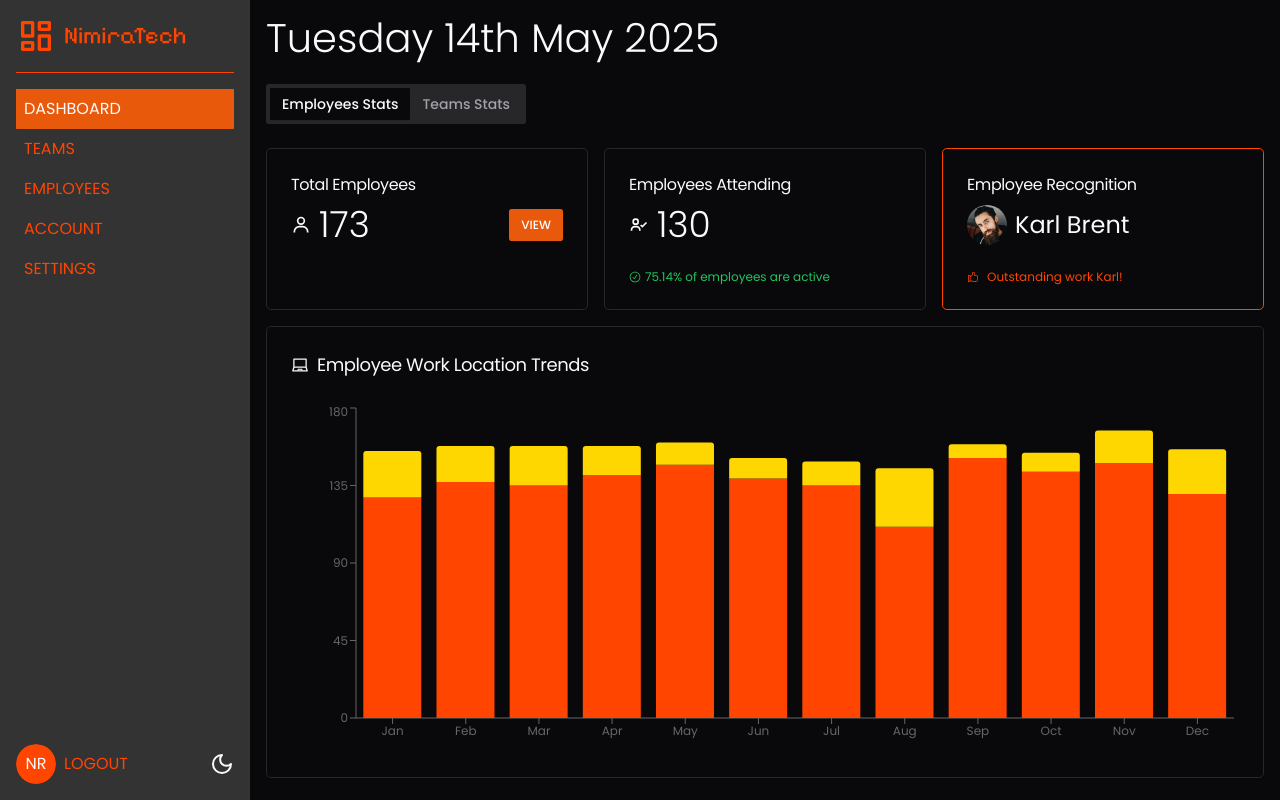
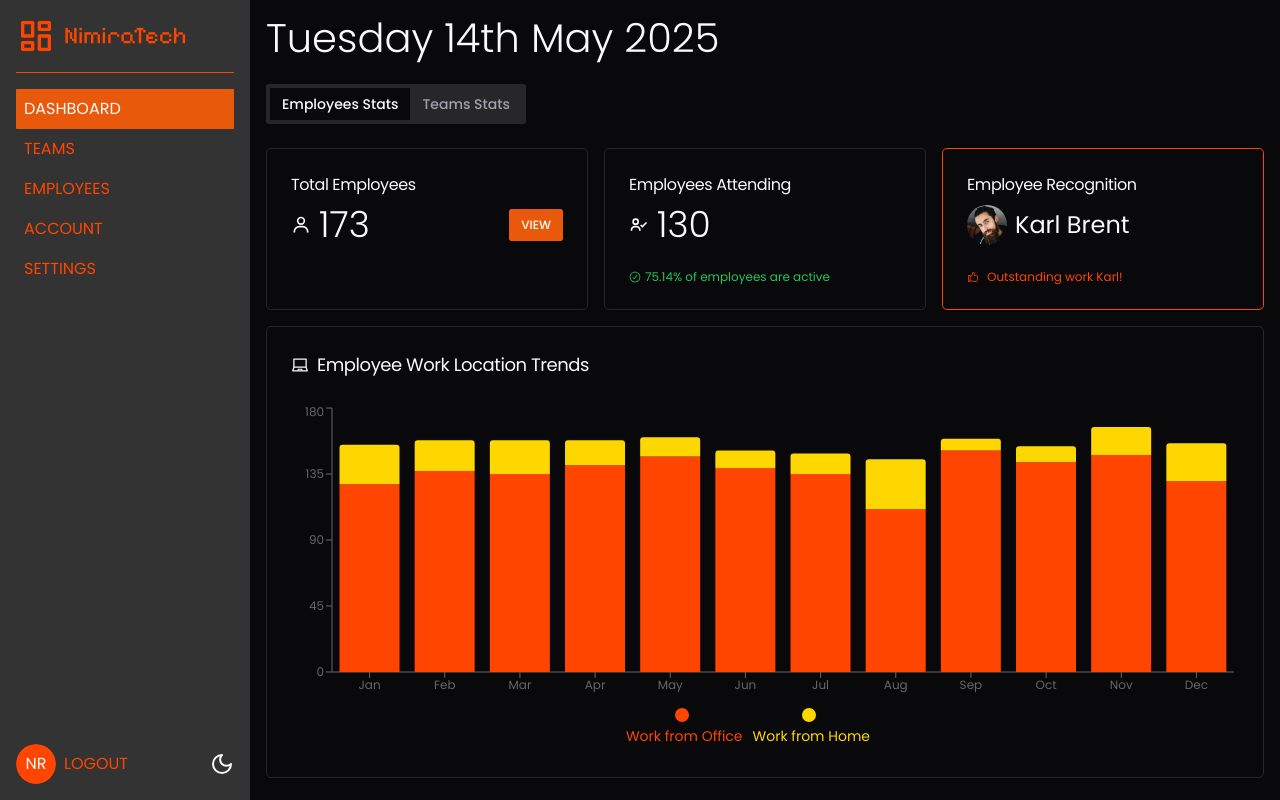
Before and after one commit to Nimira43/NT-Dashboard, a Next.js app: page /dashboard in a window 1280 px wide. Built offline with nearby package versions, Linux system fonts and the light colour scheme.

Commit message:
Added legend

```diff
--- a/app/dashboard/components/employees/employees-stats.tsx
+++ b/app/dashboard/components/employees/employees-stats.tsx
@@ -100,7 +100,7 @@ export default function EmployeesStats() {
             <span>Employee Work Location Trends</span>
           </CardTitle>
         </CardHeader>
-        <CardContent>
+        <CardContent className='pl-0'>
           <WorkLocationTrends />
         </CardContent>
       </Card>
--- a/app/dashboard/components/employees/work-location-trends.tsx
+++ b/app/dashboard/components/employees/work-location-trends.tsx
@@ -1,6 +1,6 @@
 'use client'
 
-import { Bar, BarChart, ResponsiveContainer, Tooltip, XAxis, YAxis } from 'recharts'
+import { Bar, BarChart, Legend, ResponsiveContainer, Tooltip, XAxis, YAxis } from 'recharts'
 import { data } from './employee-attending-data'
 
 export default function WorkLocationTrends() {
@@ -13,6 +13,20 @@ export default function WorkLocationTrends() {
         <XAxis dataKey='name' fontSize={12} />
         <YAxis fontSize={12} />
         <Tooltip />
+        <Legend
+          iconType='circle'
+          formatter={(value) => {
+            if (value === 'home') {
+              return (
+                <div className='text-sm'>Work from Home</div>
+              )
+            } else if (value === 'office') {
+              return (
+                <div className='text-sm'>Work from Office</div>
+              )
+            }
+          }}
+        />
         <Bar
           dataKey='office'
           stackId={1}
```
